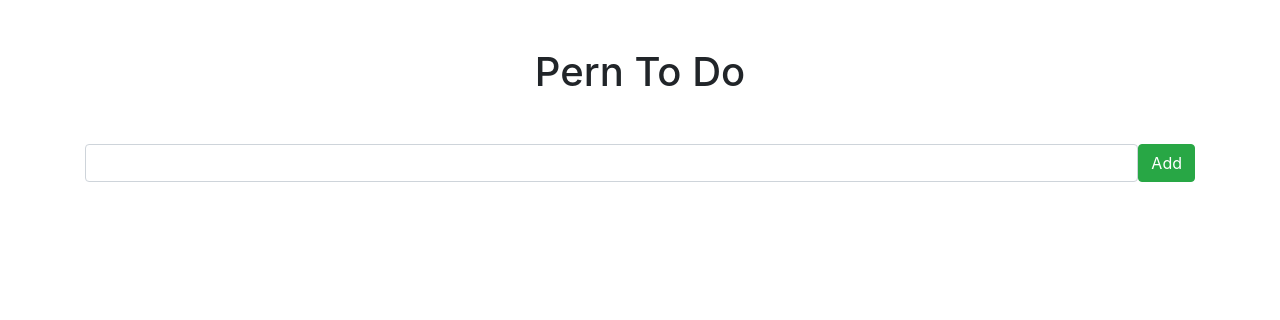
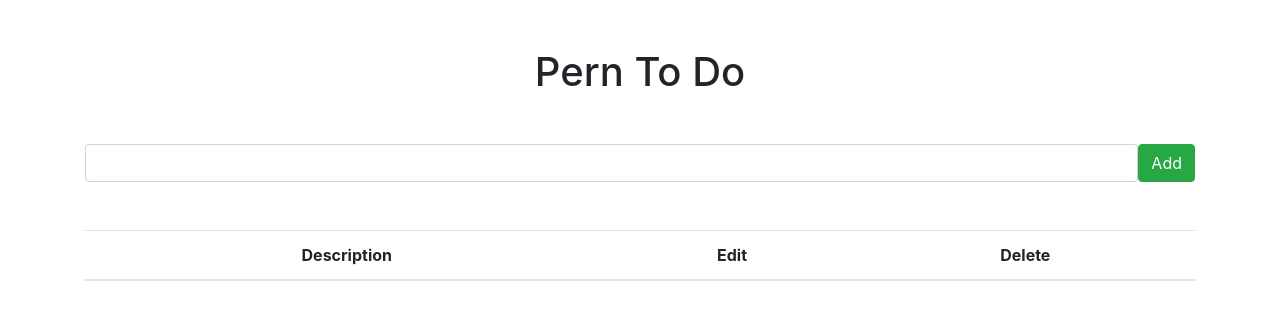
Before and after one commit to ellaroosmarijn/to-do-list, a React (Create React App) app in the folder client/: page / in a window 1280 px wide. Shown: the top 320 px of the page. Built offline with nearby package versions, Linux system fonts and the light colour scheme; the HTML template or start-up script is replaced by a standard one.

Commit message:
feat(client): add the ListTodo.js component to the App

```diff
--- a/client/src/App.js
+++ b/client/src/App.js
@@ -2,12 +2,14 @@ import { Fragment } from 'react'
 
 import './App.css'
 import InputToDo from './components/InputToDo'
+import ListToDos from './components/ListToDo'
 
 export default function App() {
   return (
     <Fragment>
       <div className="container">
         <InputToDo />
+        <ListToDos />
       </div>
     </Fragment>
   )
```
